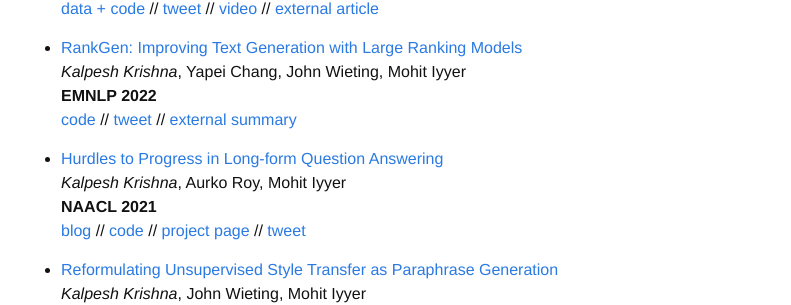
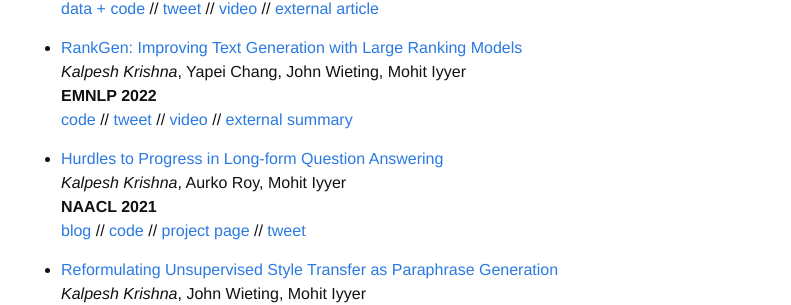
Before and after one commit to martiansideofthemoon/martiansideofthemoon.github.io, a Jekyll site: the page built from _pages/research.md, in a window 1280 px wide and 900 px high, scrolled down 477 px. Shown: the part 149-454 px from the top of the window, without its empty margins (239-1030 px from the left). Built offline with Jekyll 4.4.1, drawn with Linux system fonts in a browser that asks for light colours; comment, search, counter and statistics services are not loaded.

Commit message:
Update research.md

```diff
--- a/_pages/research.md
+++ b/_pages/research.md
@@ -28,7 +28,7 @@ Sewon Min\*, <i>Kalpesh Krishna</i>\*, Xinxi Lyu, Mike Lewis, Wen-tau Yih, Pang
 * [RankGen: Improving Text Generation with Large Ranking Models](https://arxiv.org/abs/2205.09726)
 *Kalpesh Krishna*, Yapei Chang, John Wieting, Mohit Iyyer
 **EMNLP 2022**
-[code](https://github.com/martiansideofthemoon/rankgen) // [tweet](https://twitter.com/kalpeshk2011/status/1529097437402517504) // [external summary](https://dblalock.substack.com/p/2022-5-22-arxiv-roundup-rankgen-deep?s=w)
+[code](https://github.com/martiansideofthemoon/rankgen) // [tweet](https://twitter.com/kalpeshk2011/status/1529097437402517504) // [video](https://underline.io/lecture/65012-rankgen-improving-text-generation-with-large-ranking-models) // [external summary](https://dblalock.substack.com/p/2022-5-22-arxiv-roundup-rankgen-deep?s=w)
 
 * [Hurdles to Progress in Long-form Question Answering](https://arxiv.org/abs/2103.06332)
 *Kalpesh Krishna*, Aurko Roy, Mohit Iyyer
```
